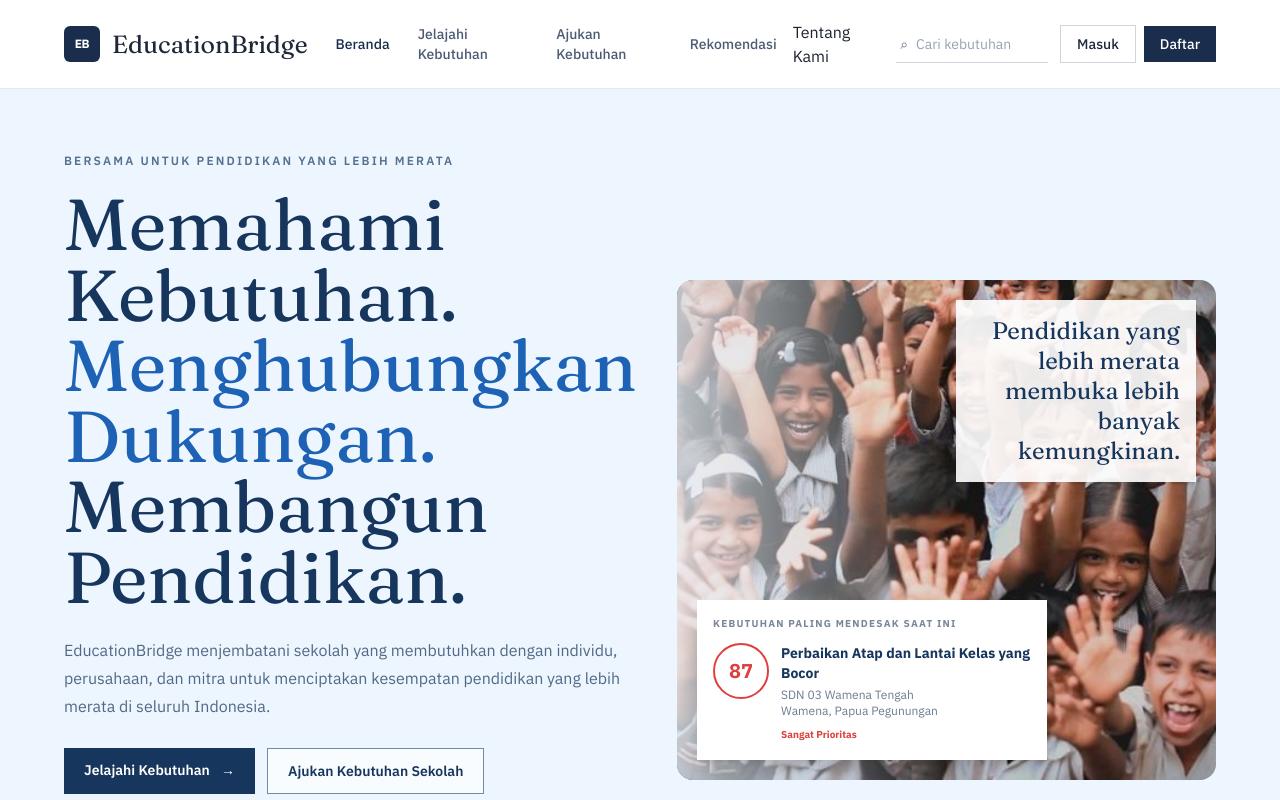
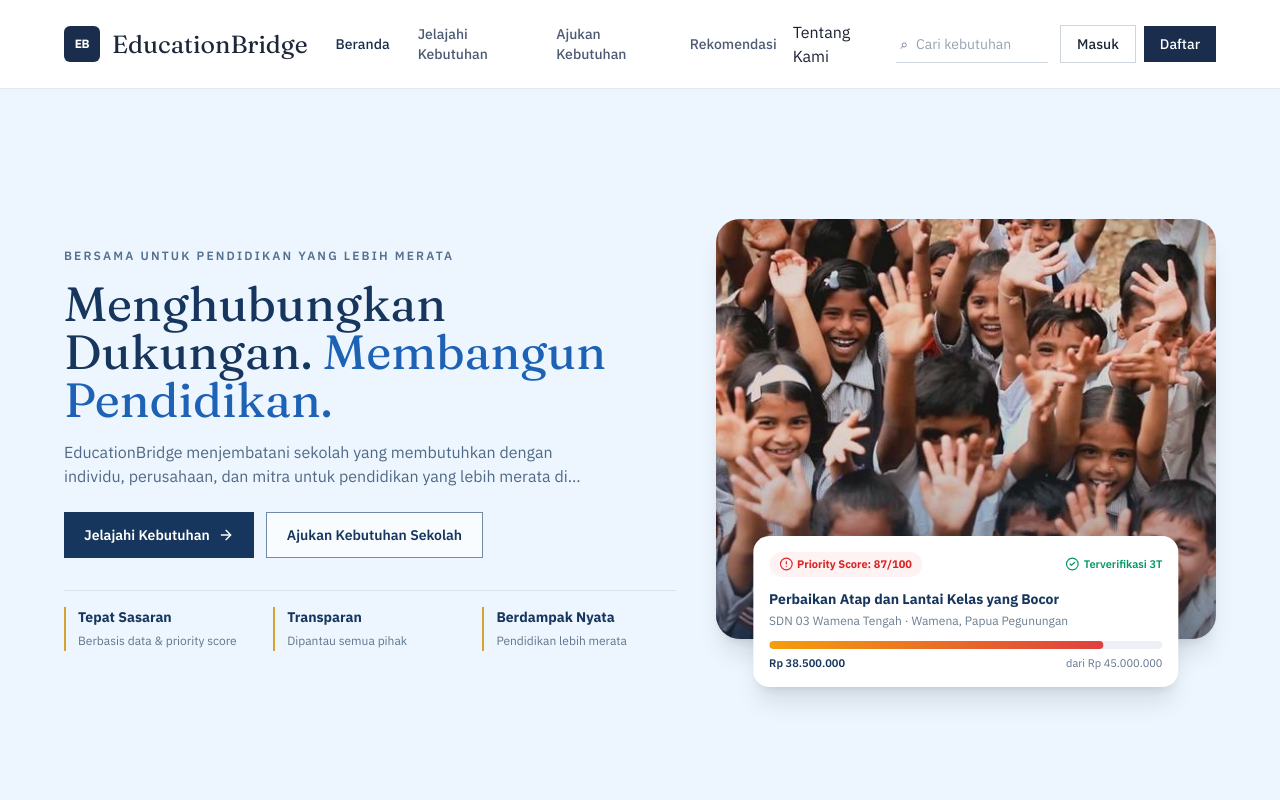
Before and after one commit to Marshallmanurung12345/educationbridge-laravel, a React (Vite) app in the folder frontend/: page / in a window 1280 px wide. Shown: the top 800 px of the page. Built offline with nearby package versions, Linux system fonts and the light colour scheme; no server answers.

Commit message:
tes banh

```diff
--- a/frontend/src/pages/Home.jsx
+++ b/frontend/src/pages/Home.jsx
@@ -1,3 +1,4 @@
+import { ArrowRight, AlertCircle, CheckCircle2 } from "lucide-react";
 import { useEffect, useState } from "react";
 import { MapContainer, Marker, Popup, TileLayer } from "react-leaflet";
 import { Link } from "react-router-dom";
@@ -119,98 +120,96 @@ export default function Home() {
   return (
     <div className="bg-[#f7f9fc] text-[#172b4d]">
             <section className="relative overflow-hidden bg-[#edf6ff] px-4 sm:px-8 lg:px-12 xl:px-16">
-        <div className="mx-auto grid min-h-[610px] max-w-[1560px] items-center gap-10 py-12 lg:grid-cols-[0.9fr_1.1fr] lg:py-16">
+        <div className="mx-auto grid min-h-[calc(100vh-80px)] max-w-[1560px] items-center gap-10 py-8 lg:grid-cols-[11fr_9fr] lg:py-10">
+          {/* LEFT COLUMN */}
           <div className="relative z-10">
-            <p className="mb-5 text-xs font-semibold uppercase tracking-[0.18em] text-[#55718f]">
+            <p className="mb-4 text-xs font-semibold uppercase tracking-[0.18em] text-[#55718f]">
               Bersama untuk pendidikan yang lebih merata
             </p>
-            <h1 className="max-w-[620px] font-display text-[3.25rem] leading-[0.98] text-[#17365d] sm:text-[4.5rem]">
-              Memahami Kebutuhan.
-              <br />
-              <span className="text-[#1d62b5]">Menghubungkan Dukungan.</span>
-              <br />
-              Membangun Pendidikan.
+            <h1 className="max-w-[560px] font-display text-4xl leading-tight text-[#17365d] lg:text-5xl">
+              Menghubungkan Dukungan.{" "}
+              <span className="text-[#1d62b5]">Membangun Pendidikan.</span>
             </h1>
-            <p className="mt-6 max-w-[590px] text-base leading-7 text-[#506985]">
+            <p className="mt-4 line-clamp-2 max-w-[520px] text-sm leading-6 text-[#506985] sm:text-base">
               EducationBridge menjembatani sekolah yang membutuhkan dengan
-              individu, perusahaan, dan mitra untuk menciptakan kesempatan
-              pendidikan yang lebih merata di seluruh Indonesia.
+              individu, perusahaan, dan mitra untuk pendidikan yang lebih
+              merata di seluruh Indonesia.
             </p>
-            <div className="mt-7 flex flex-wrap gap-3">
+            <div className="mt-6 flex flex-wrap gap-3">
               <Link
                 to="/kampanye"
-                className="bg-[#17365d] px-5 py-3 text-sm font-semibold text-white hover:bg-[#1d4d83]"
+                className="group flex items-center gap-2 bg-[#17365d] px-5 py-3 text-sm font-semibold text-white transition hover:bg-[#1d4d83] hover:shadow-lg hover:shadow-[#17365d]/20"
               >
-                Jelajahi Kebutuhan <span className="ml-2">→</span>
+                Jelajahi Kebutuhan
+                <ArrowRight className="h-4 w-4 transition group-hover:translate-x-0.5" />
               </Link>
               <Link
                 to="/ajukan"
-                className="border border-[#718aa8] bg-white/70 px-5 py-3 text-sm font-semibold text-[#17365d] hover:bg-white"
+                className="border border-[#718aa8] bg-white/70 px-5 py-3 text-sm font-semibold text-[#17365d] transition hover:bg-white"
               >
                 Ajukan Kebutuhan Sekolah
               </Link>
             </div>
-            <div className="mt-12 grid max-w-[600px] gap-5 sm:grid-cols-3">
+            <div className="mt-8 grid grid-cols-3 gap-4 border-t border-[#17365d]/10 pt-4">
               {[
-                {
-                  title: "Tepat Sasaran",
-                  text: "Berbasis data & priority score",
-                },
-                {
-                  title: "Transparan",
-                  text: "Dapat dipantau oleh semua pihak",
-                },
-                {
-                  title: "Berdampak Nyata",
-                  text: "Untuk pendidikan yang lebih merata",
-                },
+                { title: "Tepat Sasaran", text: "Berbasis data & priority score" },
+                { title: "Transparan", text: "Dipantau semua pihak" },
+                { title: "Berdampak Nyata", text: "Pendidikan lebih merata" },
               ].map((item) => (
-                <div
-                  key={item.title}
-                  className="border-l-2 border-[#d6a331] pl-3"
-                >
-                  <p className="text-sm font-bold text-[#17365d]">
+                <div key={item.title} className="border-l-2 border-[#d6a331] pl-3">
+                  <p className="text-xs font-bold text-[#17365d] sm:text-sm">
                     {item.title}
                   </p>
-                  <p className="mt-1 text-xs leading-5 text-[#60758d]">
+                  <p className="mt-1 text-[11px] leading-4 text-[#60758d] sm:text-xs sm:leading-5">
                     {item.text}
                   </p>
                 </div>
               ))}
             </div>
           </div>
-          <div className="relative min-h-[500px] overflow-hidden rounded-[16px] bg-[#d7e8f8]">
+
+          {/* RIGHT COLUMN */}
+          <div className="relative pb-8 lg:pb-10">
+            <div className="relative h-[360px] w-full overflow-hidden rounded-3xl shadow-xl sm:h-[400px] lg:h-[420px]">
               <img
                 src={childrenImage}
                 alt="Siswa Indonesia di lingkungan sekolah"
-              className="absolute inset-0 h-full w-full object-cover"
+                className="h-full w-full object-cover"
               />
-            <div className="absolute inset-0 bg-gradient-to-r from-[#edf6ff]/75 via-transparent to-[#17365d]/10" />
-            <div className="absolute right-5 top-5 max-w-[240px] bg-white/90 p-4 text-right shadow-lg">
-              <p className="font-display text-2xl leading-tight text-[#17365d]">
-                Pendidikan yang lebih merata membuka lebih banyak kemungkinan.
-              </p>
+              <div className="absolute inset-0 bg-gradient-to-t from-[#17365d]/40 via-transparent to-transparent" />
             </div>
-            <div className="absolute bottom-5 left-5 max-w-[350px] bg-white p-4 shadow-lg">
-              <p className="text-[10px] font-bold uppercase tracking-[0.12em] text-[#7a8798]">
-                Kebutuhan paling mendesak saat ini
-              </p>
-              <div className="mt-3 flex gap-3">
-                <div className="flex h-14 w-14 shrink-0 items-center justify-center rounded-full border-2 border-[#df3f3f] text-xl font-bold text-[#df3f3f]">
-                  87
+
+            <div className="absolute -bottom-2 left-1/2 w-[92%] -translate-x-1/2 cursor-pointer rounded-2xl bg-white p-4 shadow-xl transition duration-300 hover:-translate-y-1 sm:w-[85%]">
+              <div className="flex items-center justify-between">
+                <span className="flex items-center gap-1 rounded-full bg-red-50 px-2.5 py-1 text-[11px] font-bold text-red-600">
+                  <AlertCircle className="h-3.5 w-3.5" />
+                  Priority Score: 87/100
+                </span>
+                <span className="flex items-center gap-1 text-[11px] font-semibold text-emerald-600">
+                  <CheckCircle2 className="h-3.5 w-3.5" />
+                  Terverifikasi 3T
+                </span>
               </div>
-                <div>
-                  <p className="text-sm font-bold text-[#17365d]">
+
+              <p className="mt-3 text-sm font-bold leading-5 text-[#17365d]">
                 Perbaikan Atap dan Lantai Kelas yang Bocor
               </p>
               <p className="mt-1 text-xs text-[#6b7d91]">
-                    SDN 03 Wamena Tengah
-                    <br />
-                    Wamena, Papua Pegunungan
+                SDN 03 Wamena Tengah · Wamena, Papua Pegunungan
               </p>
-                  <span className="mt-2 inline-block text-[10px] font-bold text-[#df3f3f]">
-                    Sangat Prioritas
+
+              <div className="mt-3">
+                <div className="h-2 w-full overflow-hidden rounded-full bg-[#edf0f4]">
+                  <div
+                    className="h-full rounded-full bg-gradient-to-r from-[#f59e0b] to-[#df3f3f]"
+                    style={{ width: "85%" }}
+                  />
+                </div>
+                <div className="mt-1.5 flex items-center justify-between text-[11px] text-[#60758d]">
+                  <span className="font-semibold text-[#17365d]">
+                    Rp 38.500.000
                   </span>
+                  <span>dari Rp 45.000.000</span>
                 </div>
               </div>
             </div>
```
Lines whose indentation alone changed are shown as unchanged.
